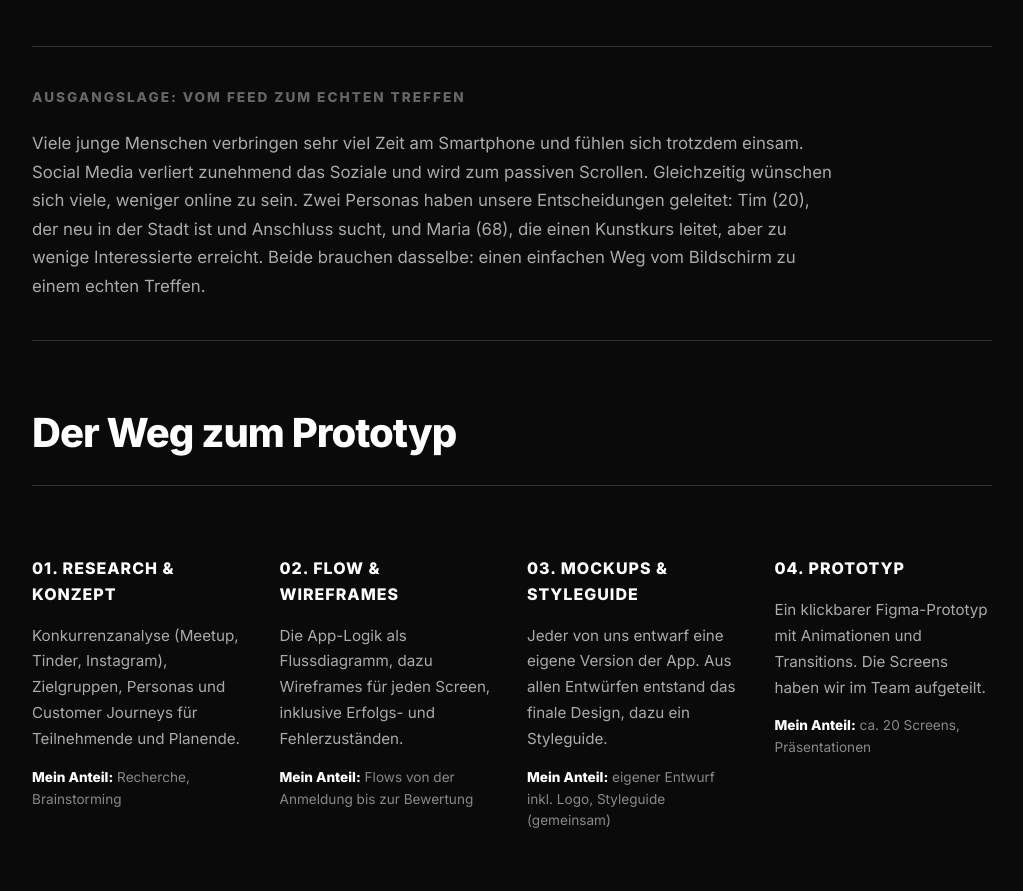
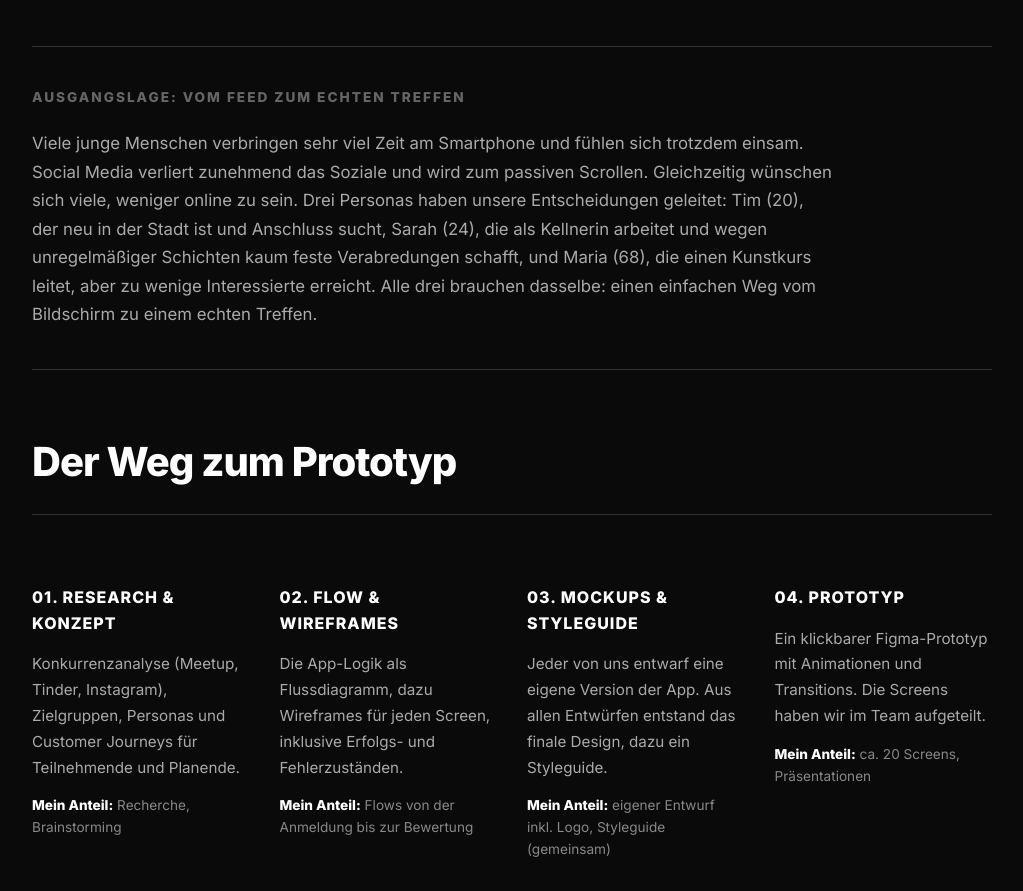
Before and after one commit to SamEc195-prog/samec195-prog.github.io, a plain HTML site: page hobbyradar.html in a window 1280 px wide. Shown: the part 920-1811 px from the top of the page, without its empty margins (128-1151 px from the left). Drawn offline with Linux system fonts and the light colour scheme.

Commit message:
HobbyRadar Personas text edited

```diff
--- a/hobbyradar.html
+++ b/hobbyradar.html
@@ -61,9 +61,10 @@
             <p style="max-width: 800px; font-size: 1.05rem; line-height: 1.7; color: #aaa;">
                 Viele junge Menschen verbringen sehr viel Zeit am Smartphone und fühlen sich trotzdem einsam.
                 Social Media verliert zunehmend das Soziale und wird zum passiven Scrollen. Gleichzeitig
-                wünschen sich viele, weniger online zu sein. Zwei Personas haben unsere Entscheidungen geleitet:
-                Tim (20), der neu in der Stadt ist und Anschluss sucht, und Maria (68), die einen Kunstkurs
-                leitet, aber zu wenige Interessierte erreicht. Beide brauchen dasselbe: einen einfachen Weg
+                wünschen sich viele, weniger online zu sein. Drei Personas haben unsere Entscheidungen geleitet:
+                Tim (20), der neu in der Stadt ist und Anschluss sucht, Sarah (24), die als Kellnerin arbeitet und wegen unregelmäßiger
+                Schichten kaum feste Verabredungen schafft, und Maria (68), die einen Kunstkurs
+                leitet, aber zu wenige Interessierte erreicht. Alle drei brauchen dasselbe: einen einfachen Weg
                 vom Bildschirm zu einem echten Treffen.
             </p>
         </section>
```
